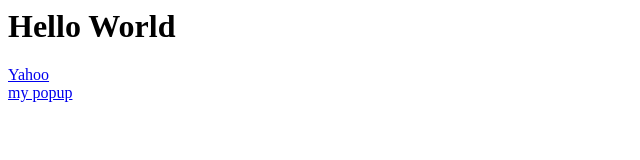
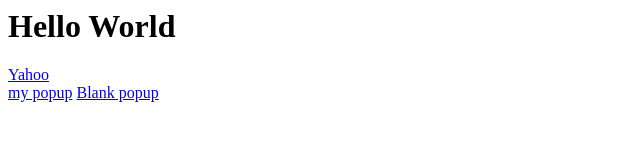
Before and after one commit to triplepackage/triplepackage.github.io, a plain HTML site: page index.html in a window 1280 px wide. Shown: the whole page, without its empty margins (0-640 px from the left). Drawn offline with Linux system fonts and the light colour scheme.

Commit message:
Add files via upload

```diff
--- a/index.html
+++ b/index.html
@@ -17,5 +17,6 @@
     <a href="https://www.w3schools.com/">Yahoo</body>
     </br>
     <a href="https://www.github.com" onClick="return popup(this, 'stevie')">my popup</a>
+    <a href="https://www.github.com" target="_blank">Blank popup</a>
   </body>
 </html>
```
